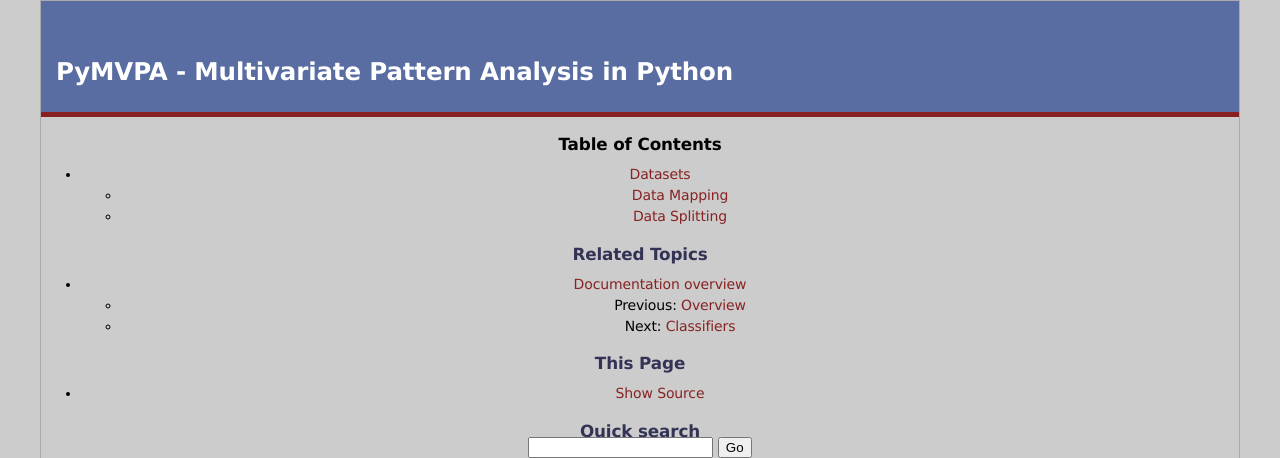
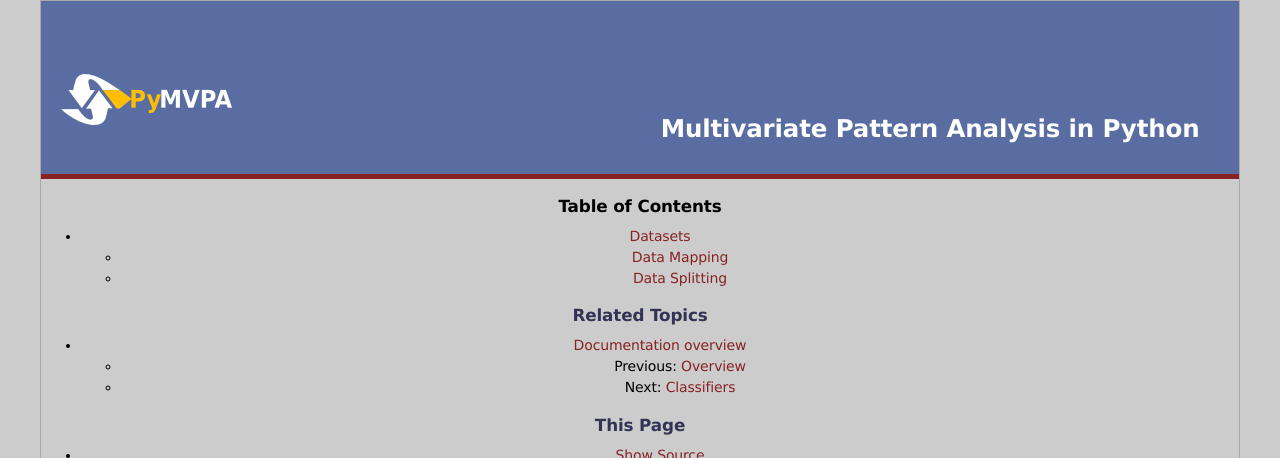
Before and after one commit to PyMVPA/PyMVPA, a Sphinx documentation site: the page built from doc/datasets.txt, in a window 1280 px wide. Shown: the top 458 px of the page. Built offline with Sphinx 7.4.7, drawn with Linux system fonts in a browser that asks for light colours; grey boxes are pictures that could not be loaded.

Commit message:
NF: PyMVPA got a logo.
If you need more variations, I have several (also against white background,
without 'PyMVPA' just arrows and also with shadow).

```diff
--- a/doc/_static/pymvpa.css
+++ b/doc/_static/pymvpa.css
@@ -12,7 +12,6 @@
     font-size: 1.75em;
     color: #fff;
     font-weight: bold;
-    text-align: left;
     border-bottom: 5px solid #822;
 
   }
--- a/doc/_templates/layout.html
+++ b/doc/_templates/layout.html
@@ -8,7 +8,10 @@
 
 {% block relbar1 %}
 <div id="header">
-PyMVPA - Multivariate Pattern Analysis in Python
+<table width="100%">
+<tr><td style="text-align:left;vertical-align:middle"><img src="_static/logo_blue.png" /></td>
+<td style="text-align:right;vertical-align:bottom">Multivariate Pattern Analysis in Python</td></tr>
+</table>
 </div>
 {{ super() }}
 {% endblock %}
```
Also changed, not shown: doc/_static/logo_blue.png (added), doc/misc/pics/title_back.jpg (deleted).
